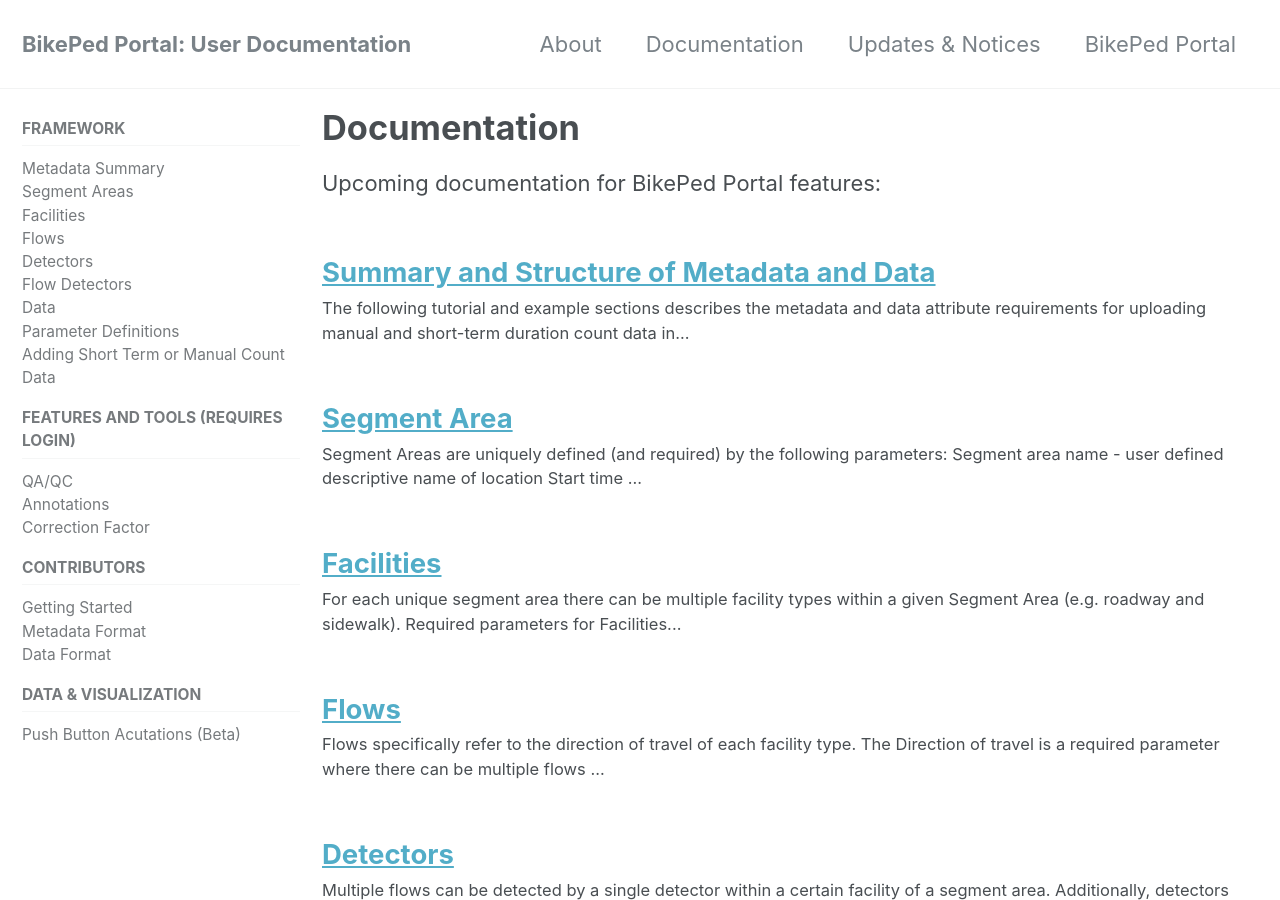
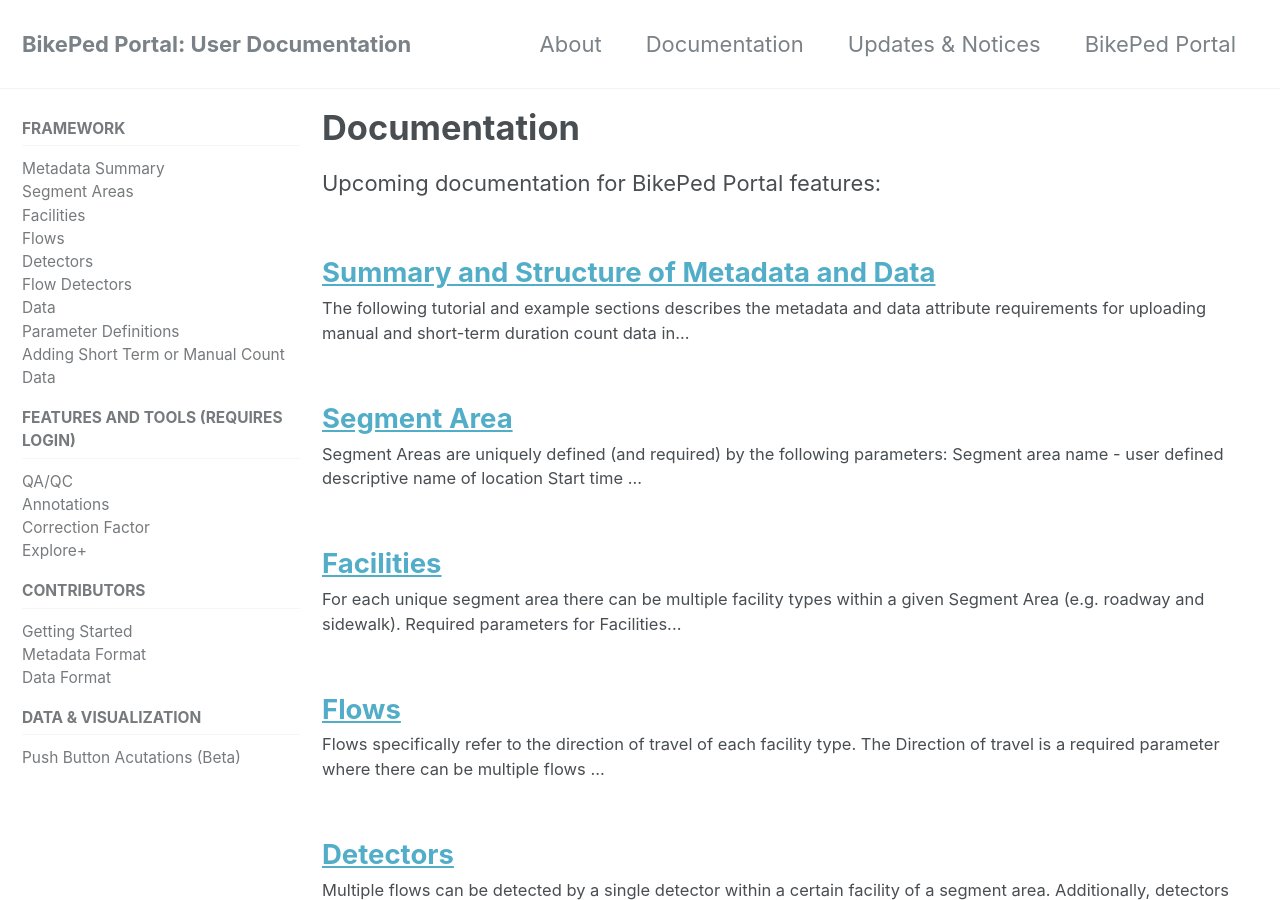
Before and after one commit to PSUTrec/documentation, a Jekyll site: the page built from _pages/documentation.md, in a window 1280 px wide and 900 px high. Built offline with Jekyll 4.4.1, drawn with Linux system fonts in a browser that asks for light colours; nearby versions of some CDN libraries.

Commit message:
added explore+ link to menu

```diff
--- a/_data/navigation.yml
+++ b/_data/navigation.yml
@@ -46,6 +46,8 @@ documents:
         url: /documents/10-annotations/
       - title: "Correction Factor"
         url: /documents/11-data-correction/
+      - title: "Explore+"
+        url: /documents/15-exploreplus/
 
   - title: Contributors
     children:
```
